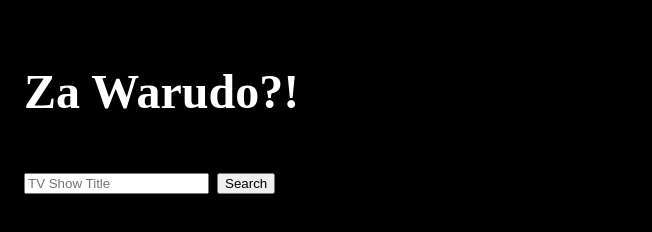
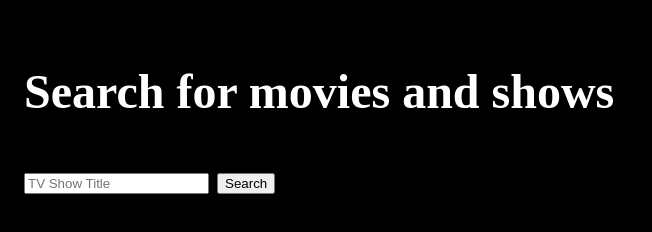
Before and after one commit to WinserEX/Axios-Movie-Api, a plain HTML site: page index.html in a window 1280 px wide. Shown: the whole page, without its empty margins (0-652 px from the left). Drawn offline with nearby package versions, Linux system fonts and the light colour scheme.

```diff
--- a/Axios Movies Api/index.html
+++ b/index.html
@@ -8,7 +8,7 @@
     <title>Document</title>
 </head>
 <body>
-    <h2>Za Warudo?!</h2>
+    <h2>Search for movies and shows</h2>
     <form id="searchForm">
         <input type="text" placeholder="TV Show Title" name="query">
         <button>Search</button>
```
Also changed, not shown: script.js (renamed from Axios Movies Api/script.js), style.css (renamed from Axios Movies Api/style.css), 1 other file.
